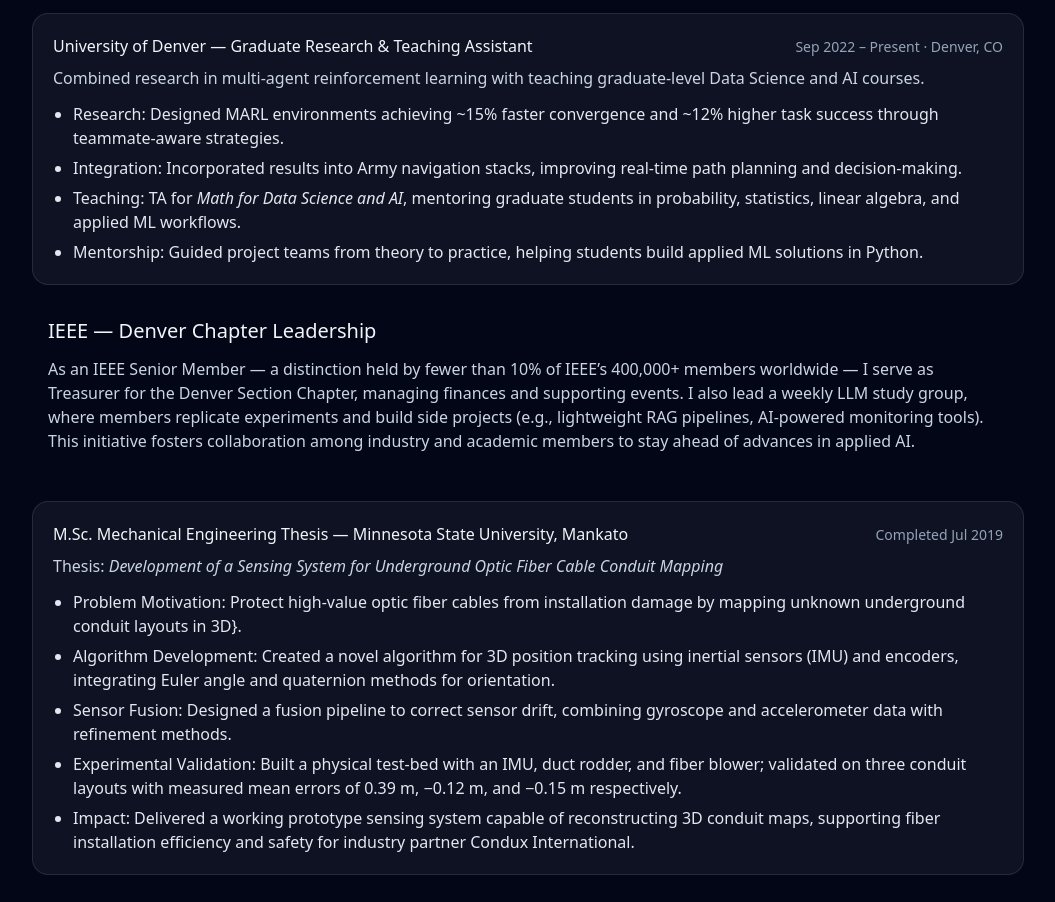
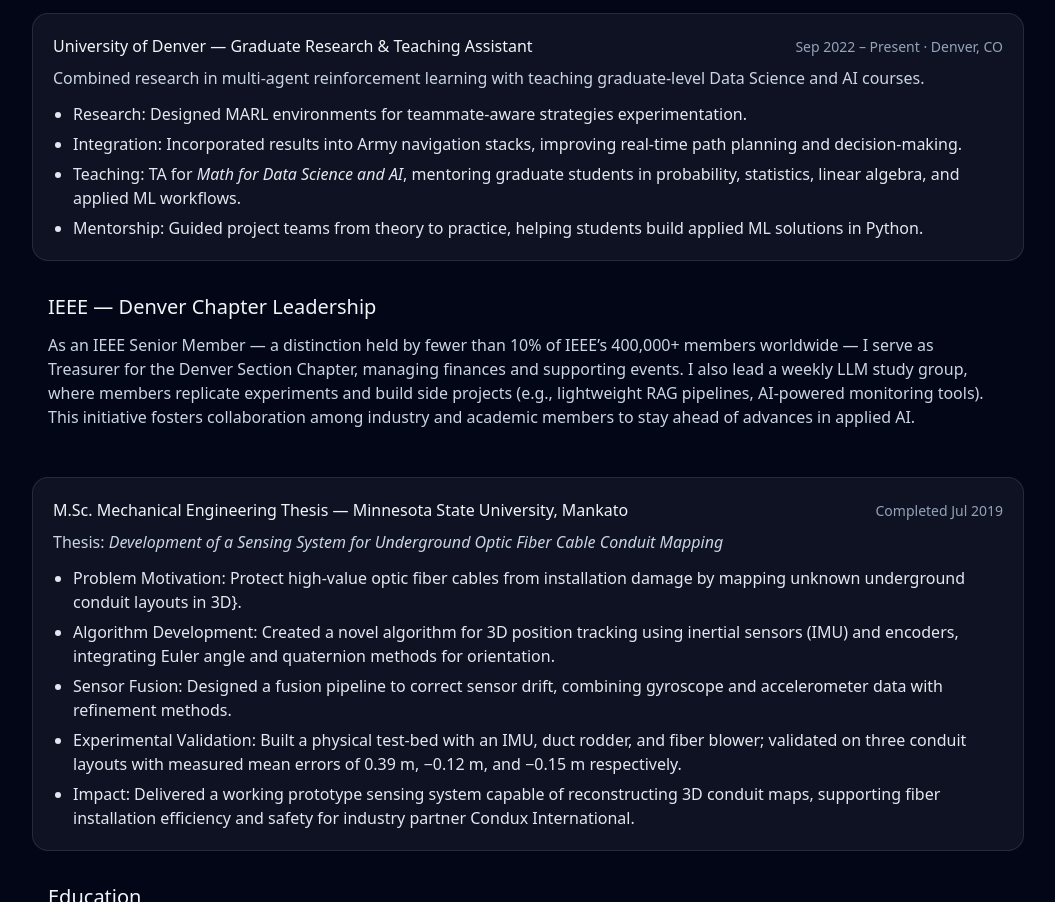
Before and after one commit to SherifBakr1/portfolio, a plain HTML site: page public/index.html in a window 1280 px wide. Shown: the part 3090-3992 px from the top of the page, without its empty margins (112-1167 px from the left). Drawn offline with nearby package versions, Linux system fonts and the light colour scheme.

Commit message:
Revise research description for clarity

```diff
--- a/public/index.html
+++ b/public/index.html
@@ -218,7 +218,7 @@
       </div>
       <p class="mt-2 text-slate-300">Combined research in multi-agent reinforcement learning with teaching graduate-level Data Science and AI courses.</p>
       <ul class="mt-3 list-disc pl-5 space-y-1.5 text-slate-200">
-        <li><span class="font-medium">Research:</span> Designed MARL environments achieving <span class="font-semibold">~15% faster convergence</span> and <span class="font-semibold">~12% higher task success</span> through teammate-aware strategies.</li>
+        <li><span class="font-medium">Research:</span> Designed MARL environments for teammate-aware strategies experimentation.</li>
         <li><span class="font-medium">Integration:</span> Incorporated results into Army navigation stacks, improving real-time path planning and decision-making.</li>
         <li><span class="font-medium">Teaching:</span> TA for <em>Math for Data Science and AI</em>, mentoring graduate students in probability, statistics, linear algebra, and applied ML workflows.</li>
         <li><span class="font-medium">Mentorship:</span> Guided project teams from theory to practice, helping students build applied ML solutions in Python.</li>
```
